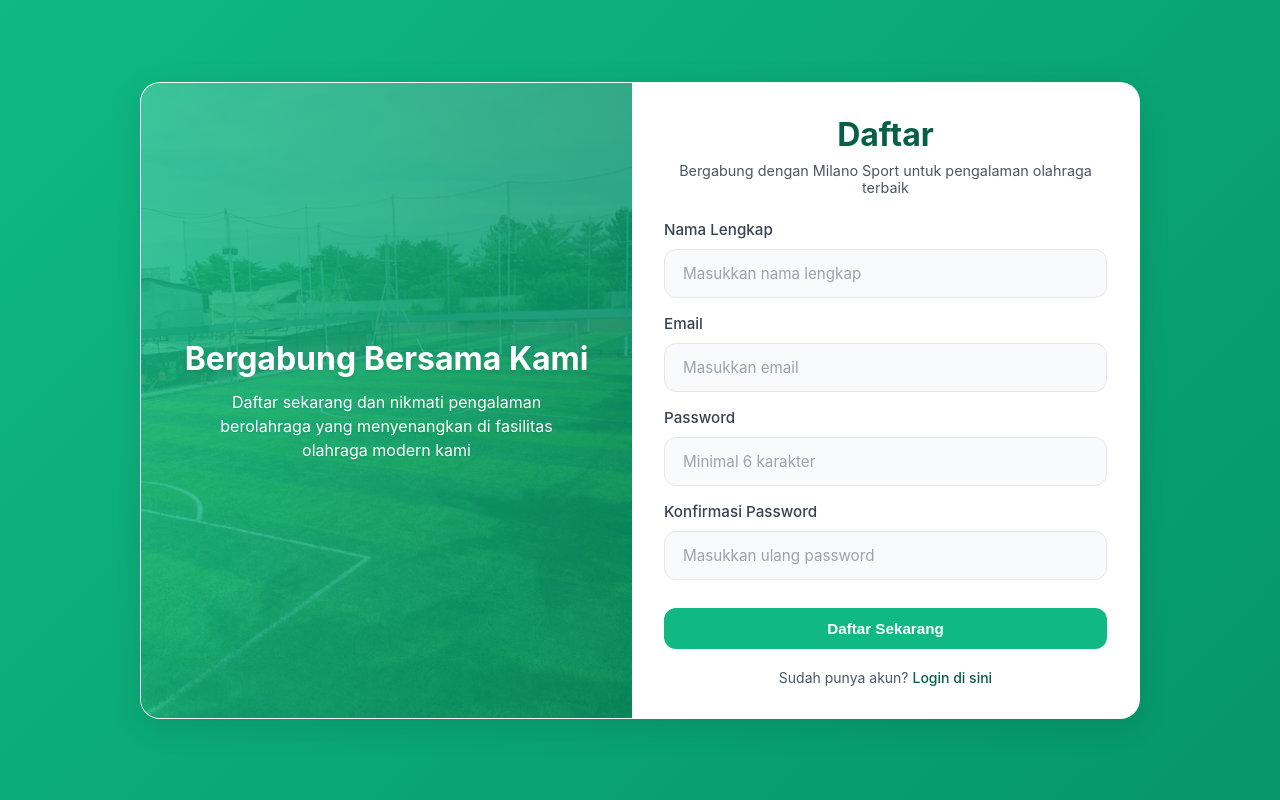
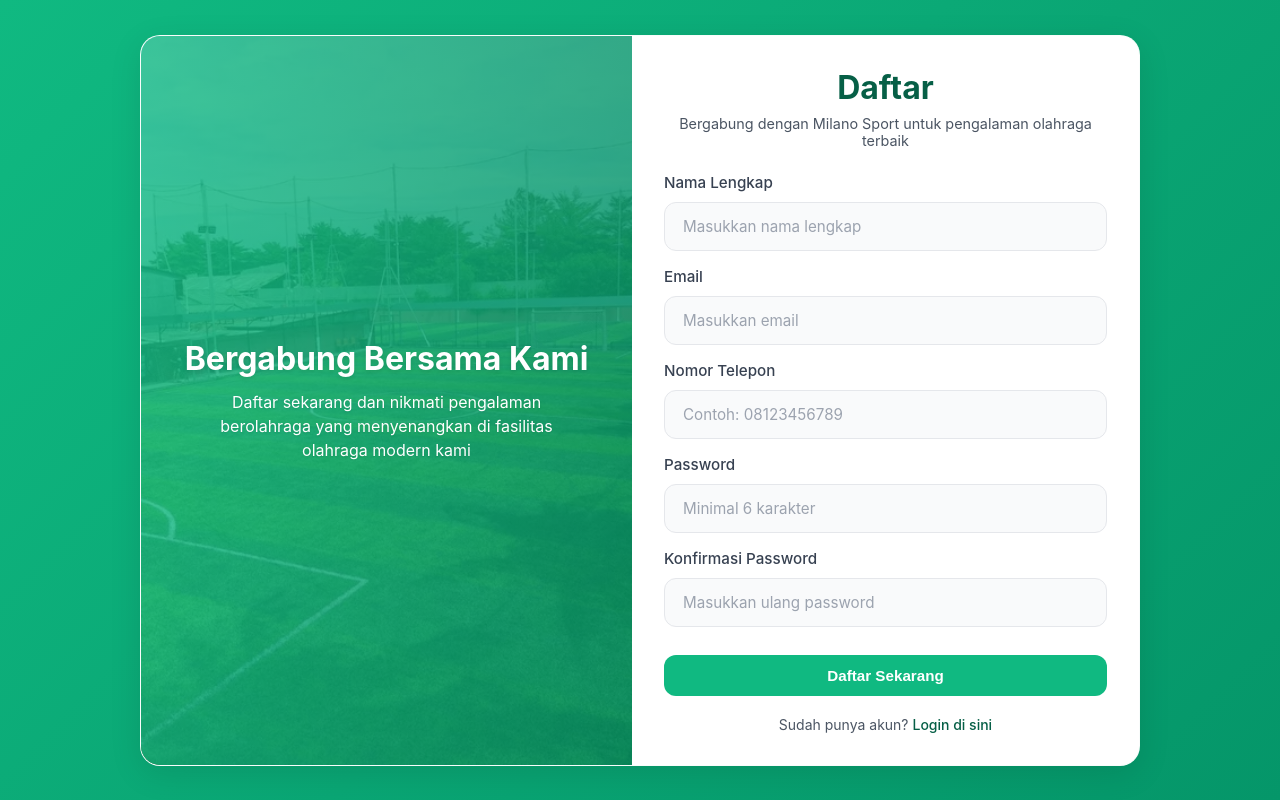
Before and after one commit to muhammadsyukri19/milanosport, a React (Vite) app: page /register in a window 1280 px wide. Built offline with nearby package versions, Linux system fonts and the light colour scheme.

Commit message:
feat: login update

```diff
--- a/src/pages/Auth/Register.tsx
+++ b/src/pages/Auth/Register.tsx
@@ -105,6 +105,13 @@ const Register: React.FC = () => {
             </div>
 
             <div className="form-group">
+              <label htmlFor="phone" className="form-label">
+                Nomor Telepon
+              </label>
+              <input id="phone" name="phone" type="tel" className="form-input" placeholder="Contoh: 08123456789" value={formData.phone} onChange={handleChange} />
+            </div>
+
+            <div className="form-group">
               <label htmlFor="password" className="form-label">
                 Password
               </label>
```
